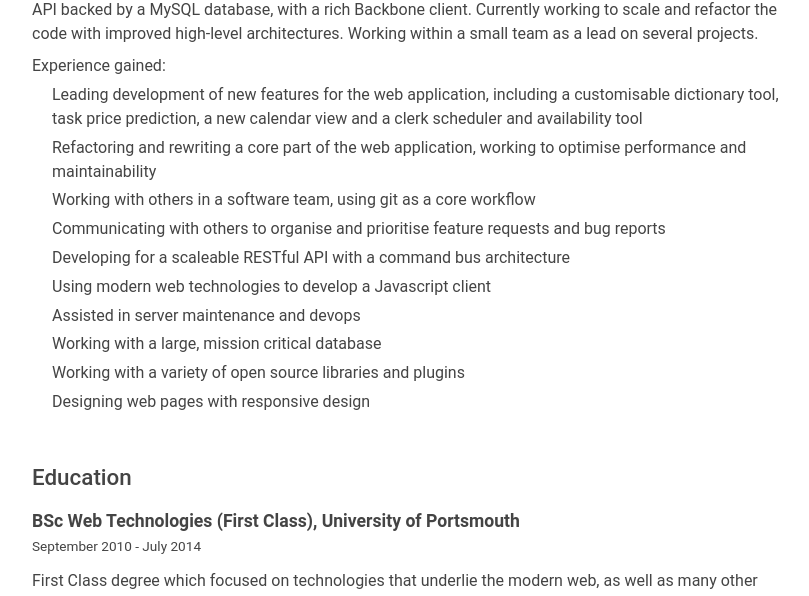
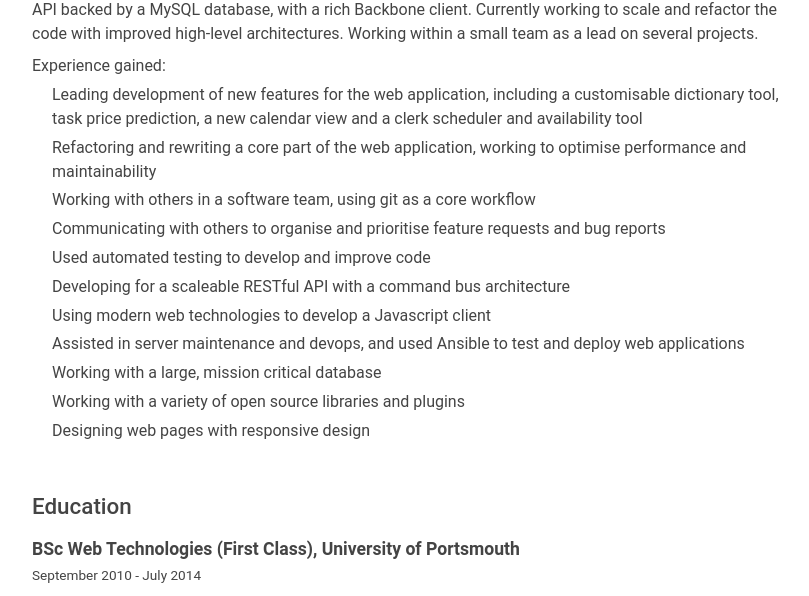
Before and after one commit to 40thieves/alasdairsmith.co.uk, a PHP site: page /cv/index.php in a window 1280 px wide. Shown: the part 694-1290 px from the top of the page, without its empty margins (233-1042 px from the left). Run offline with PHP 8.4, Linux system fonts and the light colour scheme; style sheets or scripts are compiled from the project's sources.

Commit message:
Extra lines about Ansible and testing

```diff
--- a/cv/index.php
+++ b/cv/index.php
@@ -90,9 +90,11 @@
 						<li>Working with others in a software team, using git as a core workflow</li>
 						<li>Communicating with others to organise and prioritise feature requests
 						and bug reports</li>
+						<li>Used automated testing to develop and improve code</li>
 						<li>Developing for a scaleable RESTful API with a command bus architecture</li>
 						<li>Using modern web technologies to develop a Javascript client</li>
-						<li>Assisted in server maintenance and devops</li>
+						<li>Assisted in server maintenance and devops, and used Ansible to test
+						and deploy web applications</li>
 						<li>Working with a large, mission critical database</li>
 						<li>Working with a variety of open source libraries and plugins</li>
 						<li>Designing web pages with responsive design</li>
```
